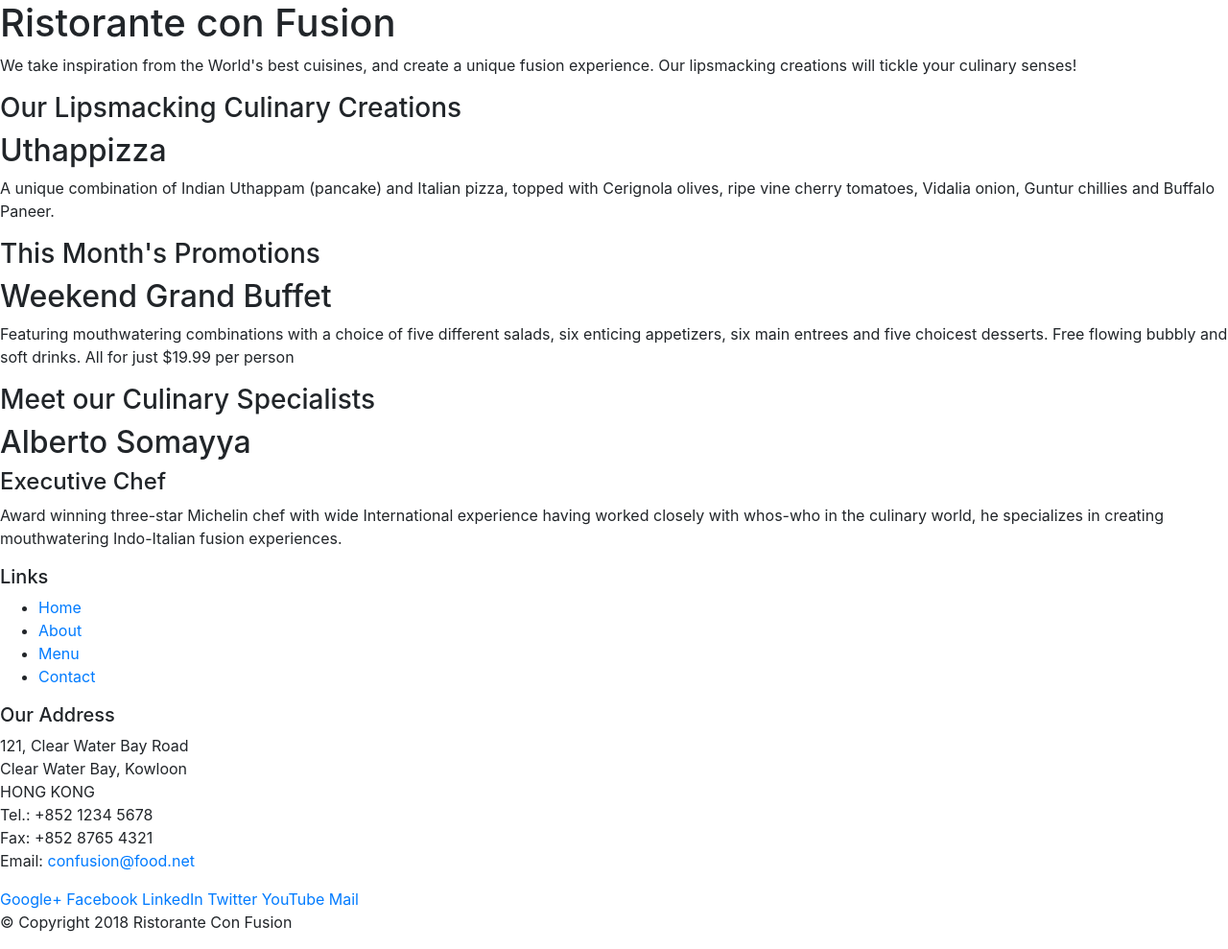
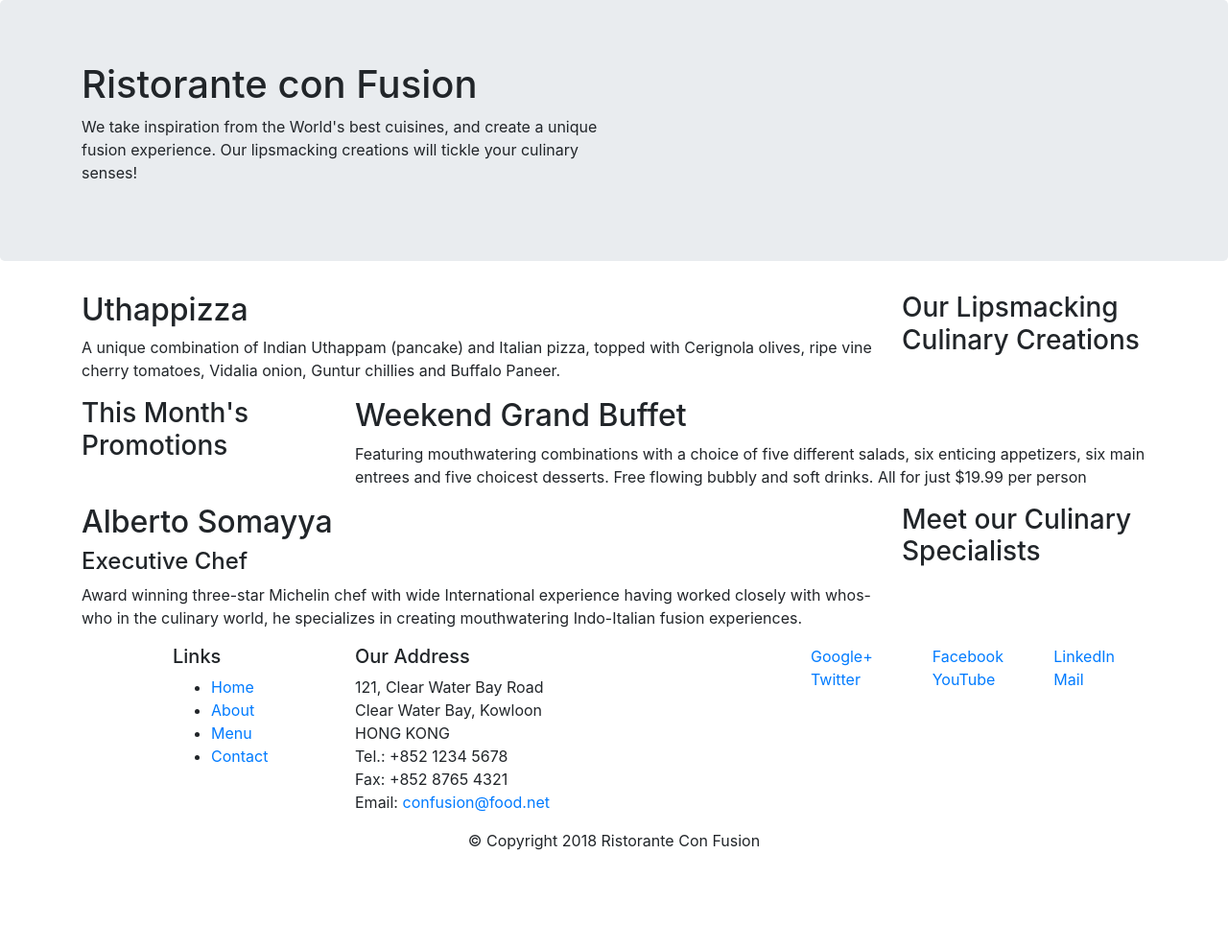
Before and after one commit to Zorienu/Frontend-Development-Escecialization, a website: page FrontEnd_Web_UI_Frameworks_and_tools/Week_1/index.html in a window 1280 px wide. Shown: the whole page at 96% size. After the commit the page ends 904 px from the top, so only its background shows below. Drawn offline with nearby package versions, Linux system fonts and the light colour scheme.

Commit message:
bootstrap classes added to elements from index.html

```diff
--- a/FrontEnd_Web_UI_Frameworks_and_tools/Week_1/index.html
+++ b/FrontEnd_Web_UI_Frameworks_and_tools/Week_1/index.html
@@ -15,10 +15,10 @@
 
 <body>
 
-    <header>
-        <div>
-            <div>
-                <div>
+    <header class="jumbotron">
+        <div class="container">
+            <div class="row">
+                <div class="col-12 col-sm-6">
                     <h1>Ristorante con Fusion</h1>
                     <p>We take inspiration from the World's best cuisines, and create a unique fusion experience. Our lipsmacking creations will tickle your culinary senses!</p>
                 </div>
@@ -28,33 +28,33 @@
         </div>
     </header>
 
-    <div>
-        <div>
-            <div>
+    <div class="container">
+        <div class="row">
+            <div class="col-12 col-sm-4 order-sm-last col-md-3">
                 <h3>Our Lipsmacking Culinary Creations</h3>
             </div>
-            <div>
+            <div class="col col-sm order-sm-first col-md">
                 <h2>Uthappizza</h2>
                 <p>A unique combination of Indian Uthappam (pancake) and Italian pizza, topped with Cerignola olives, ripe vine cherry tomatoes, Vidalia onion, Guntur chillies and Buffalo Paneer.</p>
             </div>
         </div>
 
 
-        <div>
-            <div>
+        <div class="row">
+            <div class="col-12 col-sm-4 col-md-3">
                 <h3>This Month's Promotions</h3>
             </div>
-            <div>
+            <div class="col col-sm col-md">
                 <h2>Weekend Grand Buffet</h2>
                 <p>Featuring mouthwatering combinations with a choice of five different salads, six enticing appetizers, six main entrees and five choicest desserts. Free flowing bubbly and soft drinks. All for just $19.99 per person </p>
             </div>
         </div>
 
-        <div>
-            <div>
+        <div class="row">
+            <div class="col-12 col-sm-4 order-sm-last col-md-3">
                 <h3>Meet our Culinary Specialists</h3>
             </div>
-            <div>
+            <div class="col col-sm order-sm-first col-md">
                 <h2>Alberto Somayya</h2>
                 <h4>Executive Chef</h4>
                 <p>Award winning three-star Michelin chef with wide International experience having worked closely with whos-who in the culinary world, he specializes in creating mouthwatering Indo-Italian fusion experiences. </p>
@@ -63,9 +63,9 @@
     </div>
 
     <footer>
-        <div>
-            <div>
-                <div>
+        <div class="container">
+            <div class="row">
+                <div class="col-4 offset-1 col-sm-2">
                     <h5>Links</h5>
                     <ul>
                         <li><a href="#">Home</a></li>
@@ -74,7 +74,7 @@
                         <li><a href="#">Contact</a></li>
                     </ul>
                 </div>
-                <div>
+                <div class="col-7 col-sm-5">
                     <h5>Our Address</h5>
                     <address>
 		              121, Clear Water Bay Road<br>
@@ -85,19 +85,19 @@
 		              Email: <a href="mailto:confusion@food.net">confusion@food.net</a>
 		           </address>
                 </div>
-                <div>
-                    <div>
-                        <a href="http://google.com/+">Google+</a>
-                        <a href="http://www.facebook.com/profile.php?id=">Facebook</a>
-                        <a href="http://www.linkedin.com/in/">LinkedIn</a>
-                        <a href="http://twitter.com/">Twitter</a>
-                        <a href="http://youtube.com/">YouTube</a>
-                        <a href="mailto:">Mail</a>
+                <div class="col-12 col-sm-4">
+                    <div class="row">
+                        <a class="col-4" href="http://google.com/+">Google+</a>
+                        <a class="col-4" href="http://www.facebook.com/profile.php?id=">Facebook</a>
+                        <a class="col-4" href="http://www.linkedin.com/in/">LinkedIn</a>
+                        <a class="col-4" href="http://twitter.com/">Twitter</a>
+                        <a class="col-4" href="http://youtube.com/">YouTube</a>
+                        <a class="col-4" href="mailto:">Mail</a>
                     </div>
                 </div>
            </div>
-           <div>
-                <div>
+           <div class="row justify-content-center">
+                <div class="col-auto">
                     <p>© Copyright 2018 Ristorante Con Fusion</p>
                 </div>
            </div>
```
